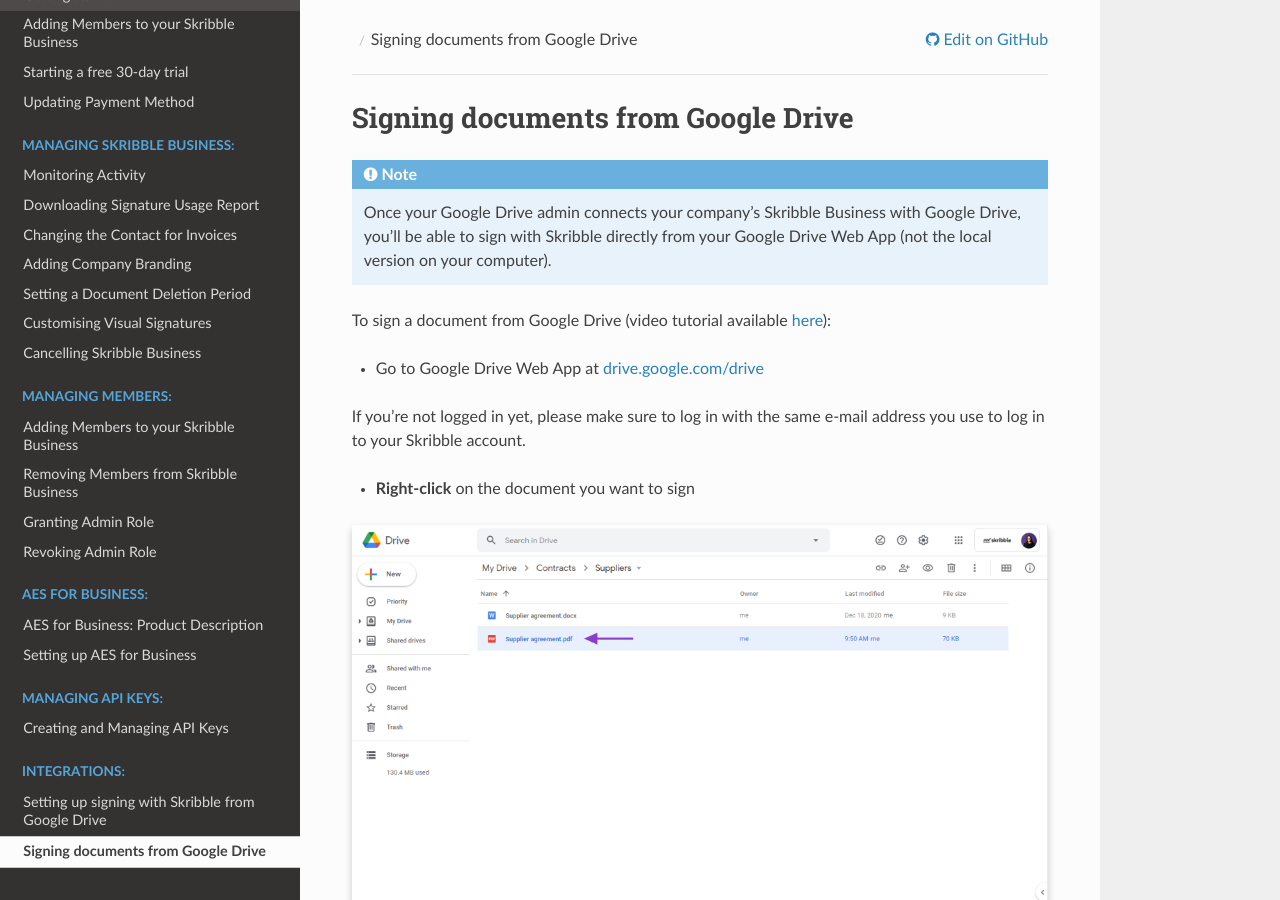
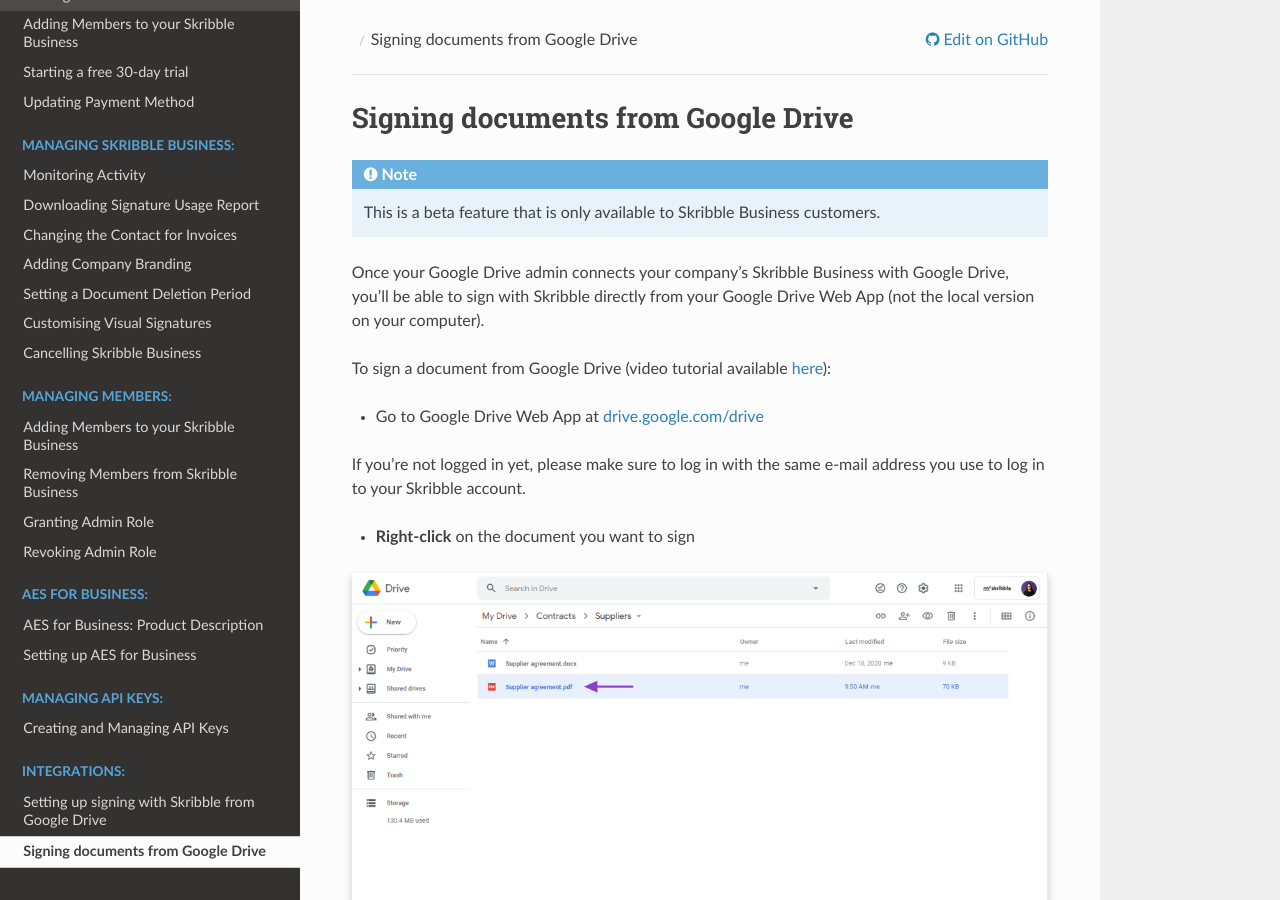
Before and after one commit to matthieu-bt/business-guide, a Sphinx documentation site: the page built from source/integrations/sign-google-drive.rst, in a window 1280 px wide and 900 px high. Built offline with Sphinx 7.4.7 and the Read the Docs theme 2.0.0, drawn with Linux system fonts in a browser that asks for light colours.

Commit message:
Beta feature nore
added a note This is a beta feature that is only available to Skribble Business customers.

```diff
--- a/source/integrations/sign-google-drive.rst
+++ b/source/integrations/sign-google-drive.rst
@@ -5,7 +5,9 @@
 ===================================
 
 .. NOTE::
-  Once your Google Drive admin connects your company's Skribble Business with Google Drive, you'll be able to sign with Skribble directly from your Google Drive Web App (not the local version on your computer).
+  This is a beta feature that is only available to Skribble Business customers.
+
+Once your Google Drive admin connects your company's Skribble Business with Google Drive, you'll be able to sign with Skribble directly from your Google Drive Web App (not the local version on your computer).
 
 To sign a document from Google Drive (video tutorial available `here`_):
 
```
